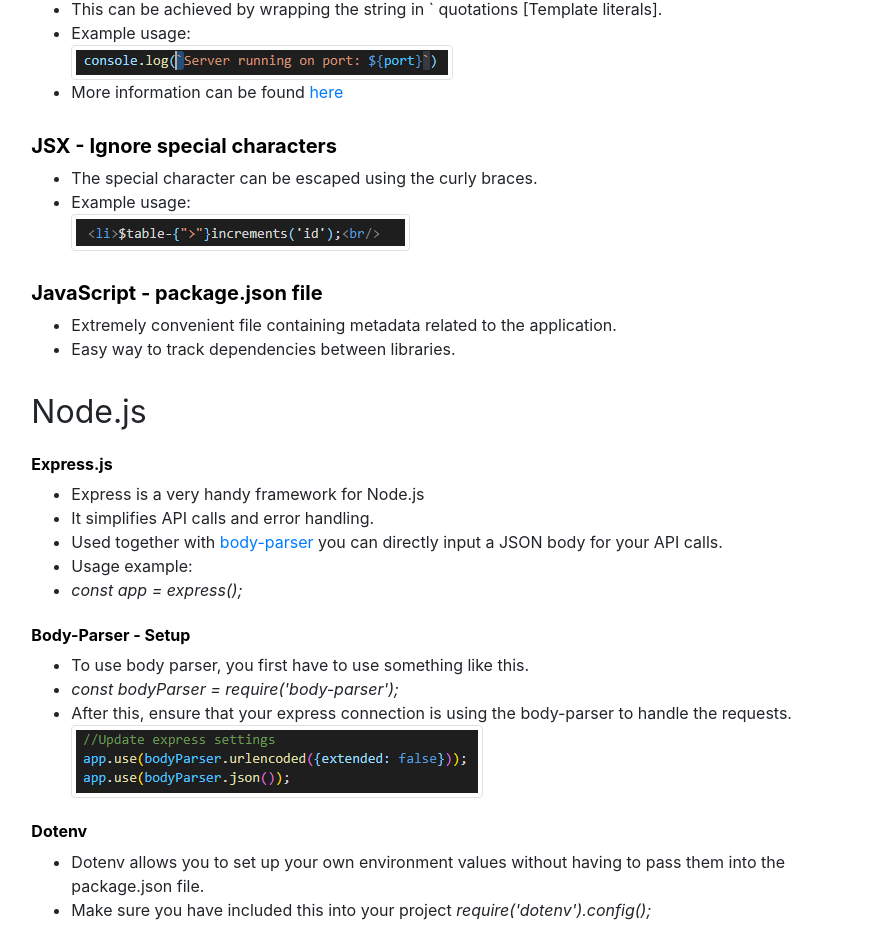
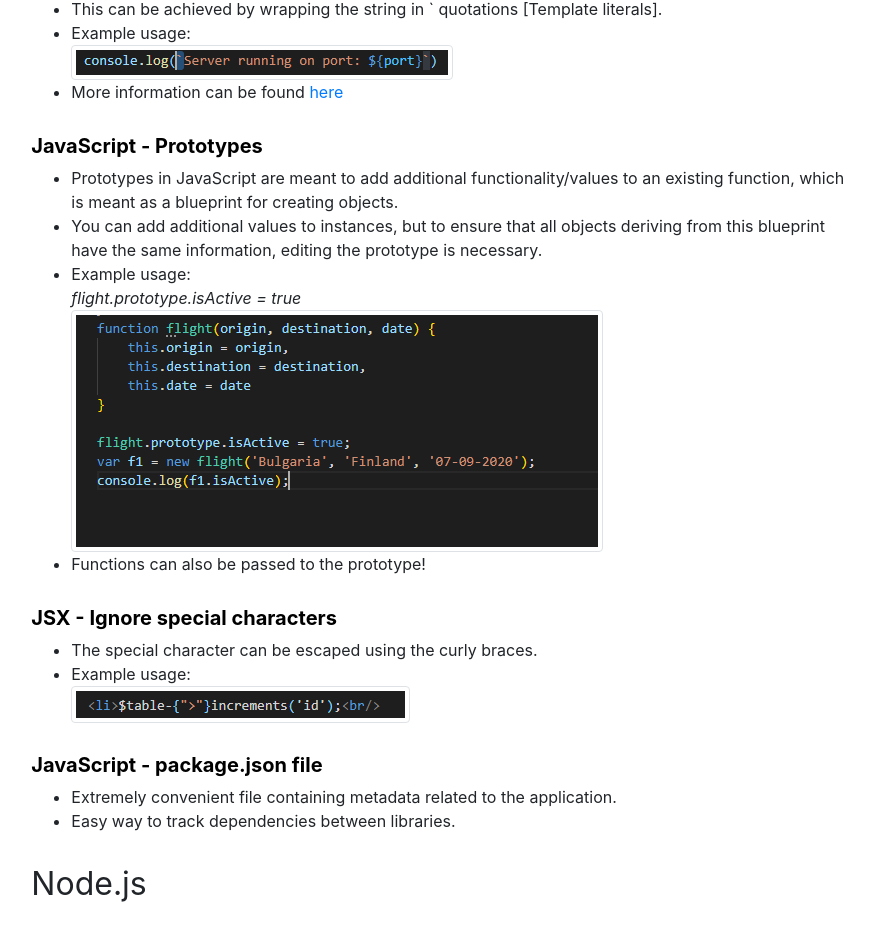
Before and after one commit to JonHanes/portfolio, a React (Create React App) app: page /cheatsheet in a window 1280 px wide. Shown: the part 6258-7183 px from the top of the page, without its empty margins (197-1071 px from the left). Built offline with nearby package versions, Linux system fonts and the light colour scheme.

Commit message:
Certificate added, some small notes on JS prototypes

```diff
--- a/src/Components/Fragments/CS_JS.js
+++ b/src/Components/Fragments/CS_JS.js
@@ -3,6 +3,7 @@
 
 //#region Internal Dependencies
 import JS_Interpolation from '../../Assets/Images/Snippets/JS_Interpolation.PNG';
+import JS_Prototype from '../../Assets/Images/Snippets/JS_Prototype1.PNG';
 import JS_Express_BP from '../../Assets/Images/Snippets/JS_Express_BP.PNG';
 import JSX_Escape from '../../Assets/Images/Snippets/JS_Escape.PNG';
 //#endregion
@@ -18,6 +19,17 @@
             <Image src={JS_Interpolation} thumbnail/>
             <li>More information can be found <a href="https://dmitripavlutin.com/string-interpolation-in-javascript/">here</a></li>
         </ul>
+
+        <h5 className="tertiaryTopic">JavaScript - Prototypes</h5>
+        <ul>
+            <li>Prototypes in JavaScript are meant to add additional functionality/values to an existing function, which is meant as a blueprint for creating objects.</li>
+            <li>You can add additional values to instances, but to ensure that all objects deriving from this blueprint have the same information, editing the prototype is necessary.</li>
+            <li>Example usage:<br/>
+            <i>flight.prototype.isActive = true</i></li>
+            <Image src={JS_Prototype} thumbnail/>
+            <li>Functions can also be passed to the prototype!</li>
+        </ul>
+
         <h5 className="tertiaryTopic">JSX - Ignore special characters</h5>
         <ul>
             <li>The special character can be escaped using the curly braces.</li>
--- a/src/Components/ImageGallery.js
+++ b/src/Components/ImageGallery.js
@@ -22,6 +22,7 @@
 import ZENVA_NodeJS_Express_BGN from "../Assets/Images/Certificates/Zenva_Node.js&Express_BGN.PNG"
 import ZENVA_React_Webforms from "../Assets/Images/Certificates/Zenva_React_Webforms.PNG"
 import ZENVA_JS_Foundations from "../Assets/Images/Certificates/Zenva_JS_Foundations.PNG"
+import ZENVA_JS_Beginner from "../Assets/Images/Certificates/Zenva_JS_Beginner1.PNG"
 //Udemy
 import UDEMY_2D_Course from "../Assets/Images/Certificates/Udemy_Unity_2D_Course.jpg"
 
@@ -197,6 +198,15 @@
                     <br/>
                     <br/>
 
+                    { this.state.zenva_visible ?
+                        <div className="gallery-imageWrapper">
+                        <Image className="gallery-smallImg" src={ZENVA_JS_Beginner} thumbnail />
+                        <h6>Zenva - The Complete Beginner's JavaScript Course<br/>
+                        <i>August 2020</i></h6>
+                        </div>
+                        : ''
+                    }
+
                     { this.state.udemy_visible ?
                         <div className="gallery-imageWrapper">
                         <Image className="gallery-smallImg" src={UDEMY_2D_Course} thumbnail />
```
Also changed, not shown: src/Assets/Images/Certificates/Zenva_JS_Beginner1.PNG (added), src/Assets/Images/Snippets/JS_Prototype1.PNG (added).
